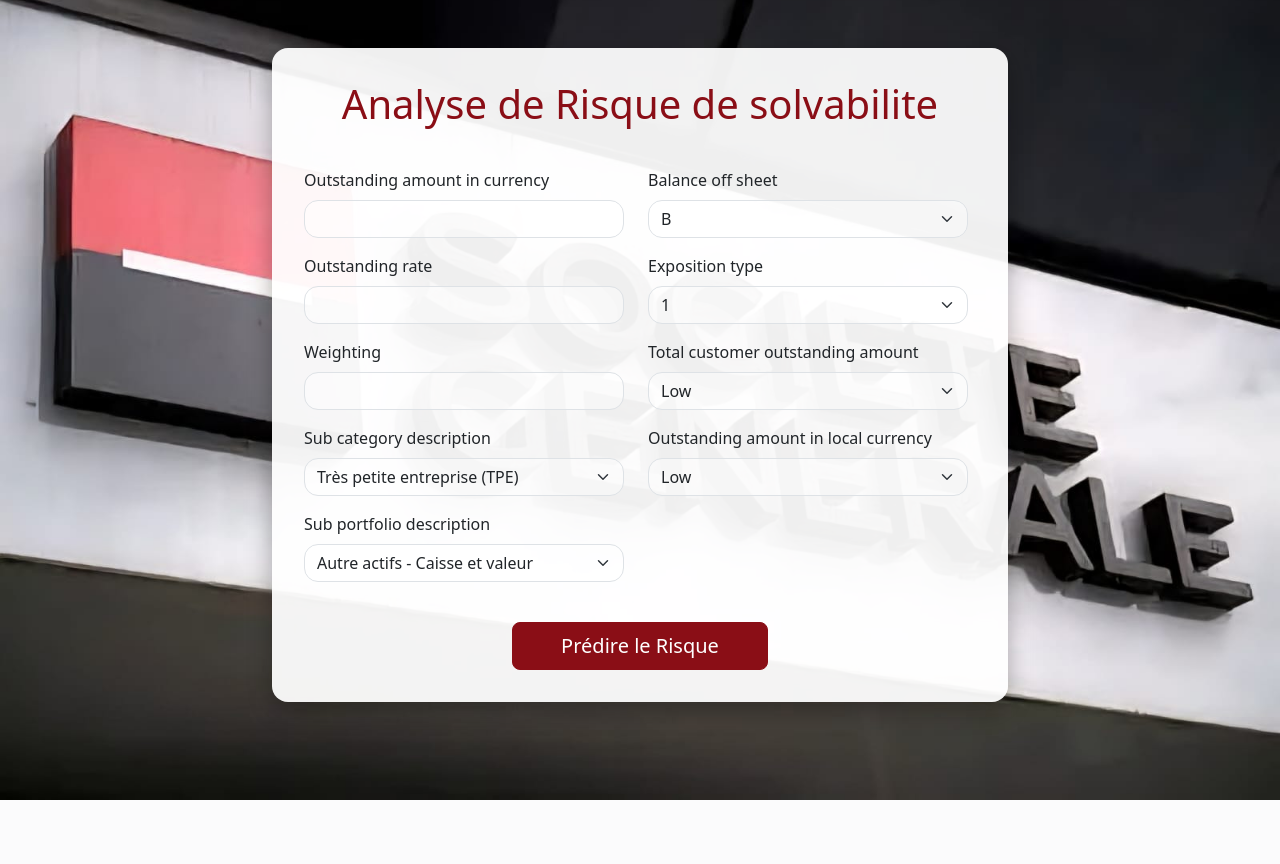
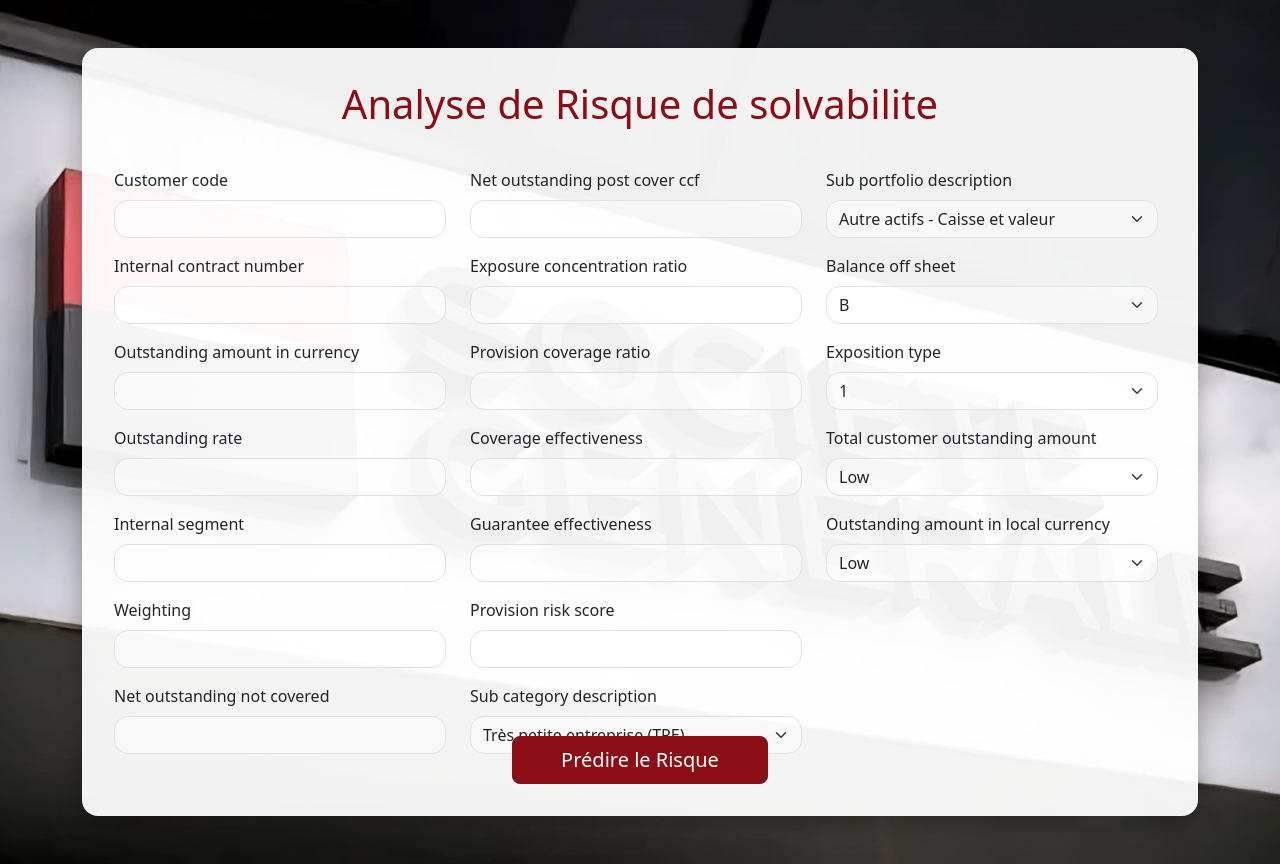
Before and after one commit to SoukainaYouss/Prediction-Flask-APP, a Flask app: page / in a window 1280 px wide. Before the commit the page ends 800 px from the top, so only its background shows below. Run offline with Flask 3, Linux system fonts and the light colour scheme; parts of the project's set-up code (start-up, migrations or seed data) failed here and were passed over.

Commit message:
Update index.html

```diff
--- a/templates/index.html
+++ b/templates/index.html
@@ -103,6 +103,12 @@
             border-radius: 0.875rem;
             color: #495057;
         }
+        .col-lg-10 {
+            width: 100%;
+        }
+        .text-center {
+            text-align: center;
+        }
     </style>
 </head>
 <body>
@@ -122,16 +128,52 @@
                         <div class="form-scroll">
                         <div class="row">
                             <!-- Left Column -->
-                            <div class="col-md-6 mb-3">
-                               <!-- outstanding amount in currency -->
+                            <div class="col-md-4 mb-3">
+                               <!-- customer_code -->
+                                <label for="customer_code" class="form-label mt-3">Customer code</label>
+                                <input type="text" class="form-control" id="customer_code" name="customer_code" value="{{ form_data.customer_code if form_data else '' }}" required>
+                                <!-- internal_contract_number -->
+                                <label for="internal_contract_number" class="form-label mt-3">Internal contract number</label>
+                                <input type="text" class="form-control" id="internal_contract_number" name="internal_contract_number" value="{{ form_data.internal_contract_number if form_data else '' }}" required>
+                                <!-- outstanding amount in currency -->
                                 <label for="outstanding_amount_in_currency" class="form-label mt-3">Outstanding amount in currency</label>
                                 <input type="number" step="0.01" class="form-control" id="outstanding_amount_in_currency" name="outstanding_amount_in_currency" value="{{ form_data.outstanding_amount_in_currency if form_data else '' }}" required>
                                 <!-- outstanding_rate -->
                                 <label for="outstanding_rate" class="form-label mt-3">Outstanding rate</label>
                                 <input type="number" step="0.01" class="form-control" id="outstanding_rate" name="outstanding_rate" value="{{ form_data.outstanding_rate if form_data else '' }}" required>
+                                <!-- internal_segment -->
+                                <label for="internal_segment" class="form-label mt-3">Internal segment</label>
+                                <input type="number" step="0.01" class="form-control" id="internal_segment" name="internal_segment" value="{{ form_data.internal_segment if form_data else '' }}" required>
                                 <!-- weighting -->
                                 <label for="weighting" class="form-label mt-3"> Weighting</label>
                                 <input type="number"step="0.01" class="form-control" id="weighting" name="weighting" value="{{ form_data.weighting if form_data else '' }}" required>
+                                <!-- net_outstanding_not_covered -->
+                                <label for="net_outstanding_not_covered" class="form-label mt-3"> Net outstanding not covered</label>
+                                <input type="number"step="0.01" class="form-control" id="net_outstanding_not_covered" name="net_outstanding_not_covered" value="{{ form_data.net_outstanding_not_covered if form_data else '' }}" required>
+
+                            </div>
+                            <!-- Right Column -->
+                            <div class="col-md-4 mb-3">
+                                 <!-- net_outstanding_post_cover_ccf -->
+                                <label for="net_outstanding_post_cover_ccf" class="form-label mt-3"> Net outstanding post cover ccf</label>
+                                <input type="number"step="0.01" class="form-control" id="net_outstanding_post_cover_ccf" name="net_outstanding_post_cover_ccf" value="{{ form_data.net_outstanding_post_cover_ccf if form_data else '' }}" required>
+                                <!-- exposure_concentration_ratio -->
+                                <label for="exposure_concentration_ratio" class="form-label mt-3"> Exposure concentration ratio</label>
+                                <input type="number"step="0.01" class="form-control" id="exposure_concentration_ratio" name="exposure_concentration_ratio" value="{{ form_data.exposure_concentration_ratio if form_data else '' }}" required>
+                                <!-- provision_coverage_ratio -->
+                                <label for="provision_coverage_ratio" class="form-label mt-3"> Provision coverage ratio</label>
+                                <input type="number"step="0.01" class="form-control" id="provision_coverage_ratio" name="provision_coverage_ratio" value="{{ form_data.provision_coverage_ratio if form_data else '' }}" required>
+                                 <!-- coverage_effectiveness -->
+                                <label for="coverage_effectiveness" class="form-label mt-3"> Coverage effectiveness</label>
+                                <input type="number"step="0.01" class="form-control" id="coverage_effectiveness" name="coverage_effectiveness" value="{{ form_data.coverage_effectiveness if form_data else '' }}" required>
+
+                                 <!-- guarantee_effectiveness -->
+                                <label for="guarantee_effectiveness" class="form-label mt-3"> Guarantee effectiveness</label>
+                                <input type="number"step="0.01" class="form-control" id="guarantee_effectiveness" name="guarantee_effectiveness" value="{{ form_data.guarantee_effectiveness if form_data else '' }}" required>
+                                 <!-- provision_risk_score -->
+                                <label for="provision_risk_score" class="form-label mt-3"> Provision risk score</label>
+                                <input type="number"step="0.01" class="form-control" id="provision_risk_score" name="provision_risk_score" value="{{ form_data.provision_risk_score if form_data else '' }}" required>
+
                                  <!-- sub_category_description -->
                                 <label class="marg" for="sub_category_description" class="form-label">Sub category description</label>
                                 <select class="form-select" id="sub_category_description" name="sub_category_description" required>
@@ -139,16 +181,16 @@
                                     <option value="{{ opt }}" {% if form_data and form_data.sub_category_description == opt %}selected{% endif %}>{{ opt }}</option>
                                     {% endfor %}
                                 </select>
-                                <!-- sub_portfolio_description-->
+
+                            </div>
+                            <div class="col-md-4 mb-3">
+                                 <!-- sub_portfolio_description-->
                                 <label class="marg" for="sub_portfolio_description" class="form-label">Sub portfolio description</label>
                                 <select class="form-select" id="sub_portfolio_description" name="sub_portfolio_description" required>
                                     {% for opt in ['Autre actifs - Caisse et valeur','Autre actifs - Divers autre actifs','Grandes entreprises','Particuliers','Petite ou moyenne enreprise','Très petite entreprise (TPE)'] %}
                                     <option value="{{ opt }}" {% if form_data and form_data.sub_portfolio_description == opt %}selected{% endif %}>{{ opt }}</option>
                                     {% endfor %}
                                 </select>
-                            </div>
-                            <!-- Right Column -->
-                            <div class="col-md-6 mb-3">
                                 <!-- balance_off_sheet-->
                                 <label class="marg" for="balance_off_sheet" class="form-label">Balance off sheet</label>
                                 <select class="form-select" id="balance_off_sheet" name="balance_off_sheet" required>
@@ -178,6 +220,7 @@
                                     {% endfor %}
                                 </select>
                             </div>
+
                         </div>
                         </div>
                         <div class="text-center mt-4">
```
